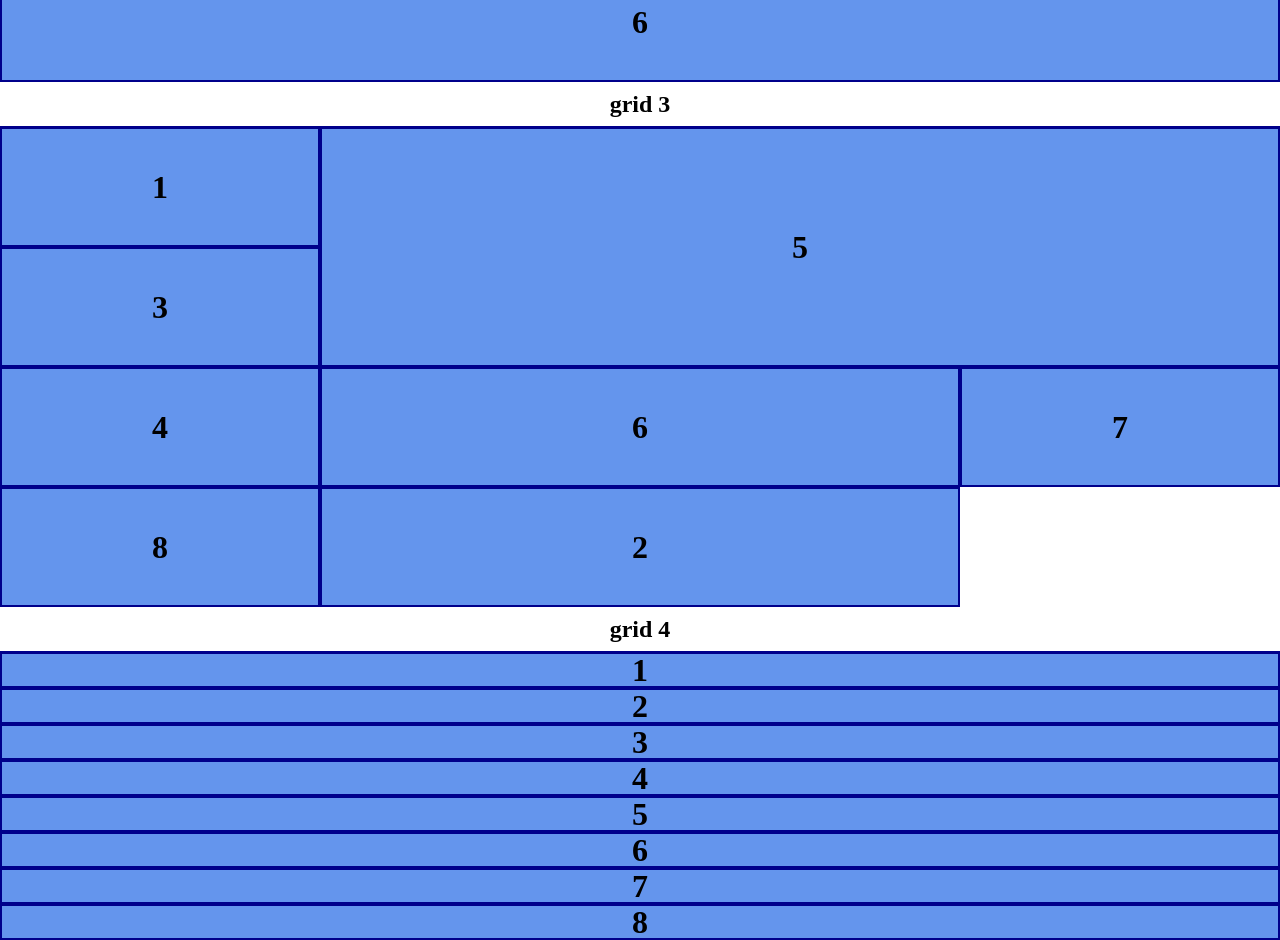
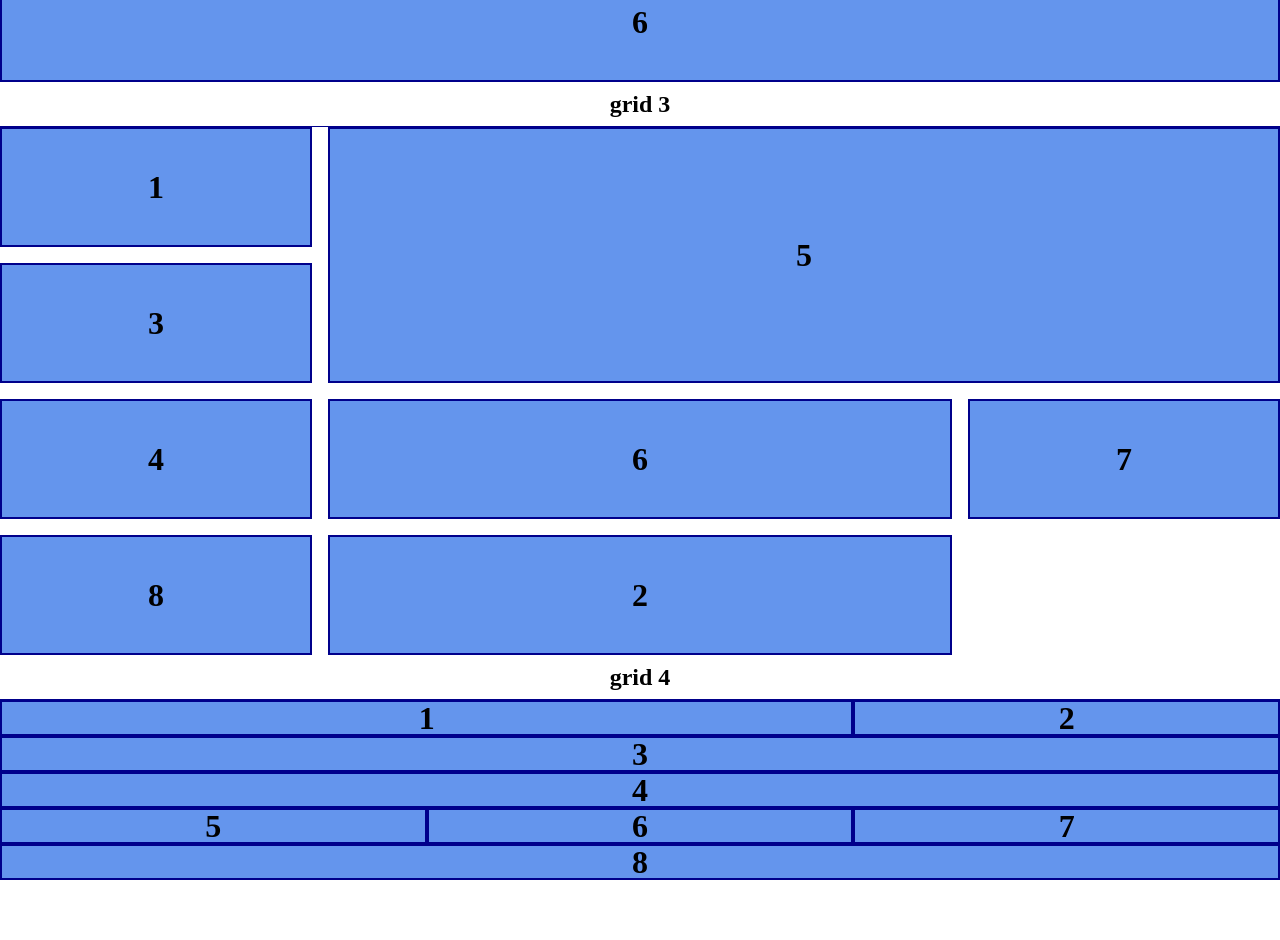
Before and after one commit to turc0228/f26-week11, a plain HTML site: page index.html in a window 1280 px wide. Shown: the part 840-1780 px from the top of the page. After the commit the page ends 1720 px from the top, so only its background shows below. Drawn offline with Linux system fonts and the light colour scheme.

Commit message:
all final changes

```diff
--- a/grids.css
+++ b/grids.css
@@ -237,6 +237,9 @@ section.three article {
 
     grid-template-columns: 1fr 2fr 1fr;
     grid-auto-rows: 120px;
+
+    /* you can add space betweem grod cells with gap */
+    gap: 1em 1em;
 }
 
 section.three div:nth-child(2) {
@@ -244,7 +247,7 @@ section.three div:nth-child(2) {
     order: 1;
 }
 
-section.three div:nth-child(5){
+section.three div:nth-child(5) {
     /* you can use a shorthand for start and end */
     grid-area: 1 / 2 / span 2 / span 2;
     /* this is equivalent to writing:
@@ -253,3 +256,80 @@ section.three div:nth-child(5){
     grid-column-end: span 2;
     grid-row-end: span 2; */
 }
+
+/* grid 4 - using a grip map */
+
+section.four article {
+    display: grid;
+
+    /* the first step to using a map is to draw the map... */
+    grid-template-areas:
+        "nav cart"
+        "header header"
+        "header header"
+        "main main"
+        "photo1 photo2"
+        "aside aside"
+        "footer footer"
+}
+
+/* the second step of a map is to tell each element which map space it should fill */
+section.four div:nth-child(1) {
+    grid-area: nav;
+}
+
+section.four div:nth-child(2) {
+    grid-area: cart;
+}
+
+section.four div:nth-child(3) {
+    grid-area: header;
+}
+
+section.four div:nth-child(4) {
+    grid-area: main;
+}
+
+section.four div:nth-child(5) {
+    grid-area: photo1;
+}
+
+section.four div:nth-child(6) {
+    grid-area: photo2;
+}
+
+section.four div:nth-child(7) {
+    grid-area: aside;
+}
+
+section.four div:nth-child(8) {
+    grid-area: footer;
+}
+
+/*******************
+   MEDIA QUERIES
+*******************/
+
+@media screen and (min-width:720px) {
+
+    /* to change the layout of the page, all you have to do is redraw the map */
+    section.four article {
+        grid-template-areas:
+            "nav nav cart"
+            "header header header"
+            "main main main"
+            "photo1 photo2 aside"
+            "footer footer footer";
+    }
+}
+
+@media screen and (min-width:900px){
+    section.four article{
+        grid-template-areas:
+        "nav nav nav cart"
+        "header header header header"
+        "aside main main photo 1"
+        "aside main main photo 2"
+        "aside footer footer footer";
+    }
+}
```
